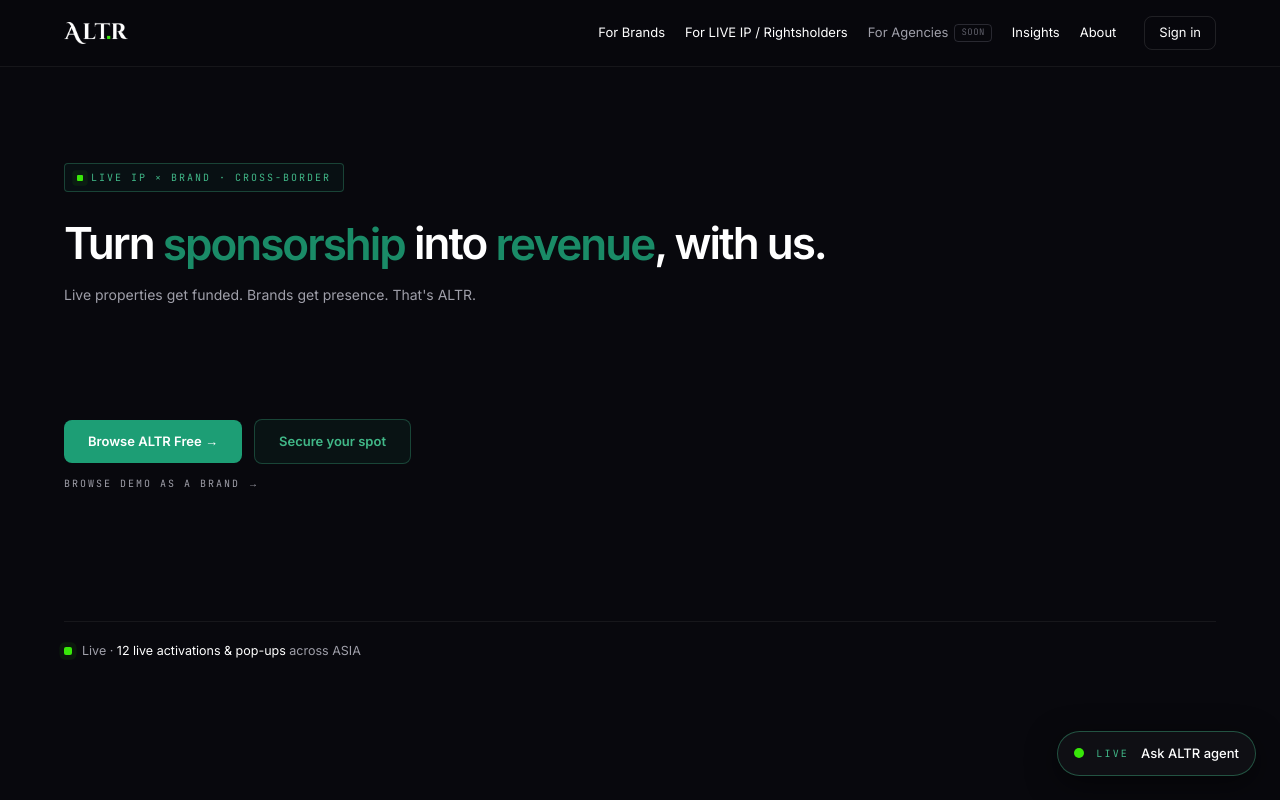
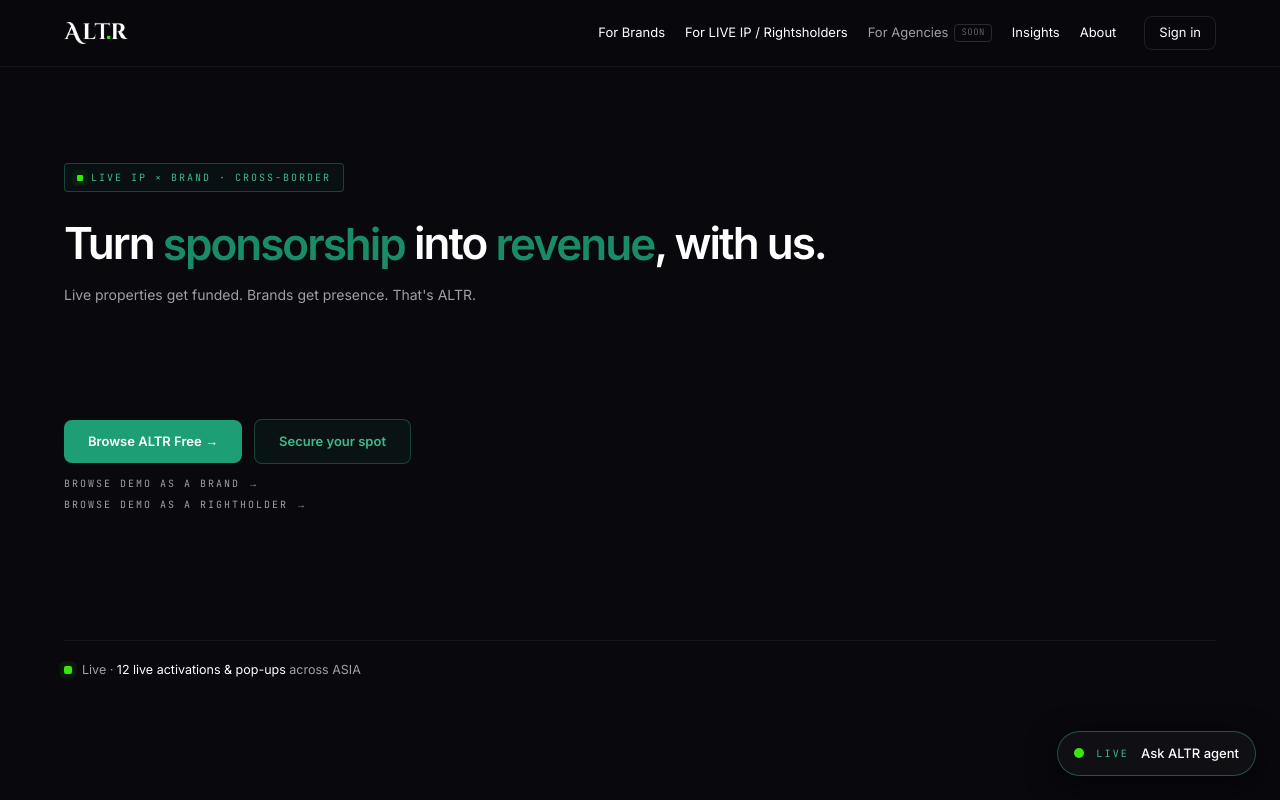
Before and after one commit to altr2026/altr_mvp, a Next.js app: page / in a window 1280 px wide. Shown: the top 800 px of the page. Built offline with nearby package versions, Linux system fonts and the light colour scheme.

Commit message:
Landing: add rightholder counterpart CTA below brand demo link
Adds a second secondary link Browse Demo as a rightholder that routes
to /live-ip, matching the brand-side entry point. The two links stack
vertically under the primary hero buttons.

```diff
--- a/src/components/landing/HeroCTAs.tsx
+++ b/src/components/landing/HeroCTAs.tsx
@@ -26,12 +26,20 @@
         </Link>
       </div>
 
-      <Link
-        href="/brands"
-        className="mt-3 inline-block font-mono text-[10px] uppercase tracking-[0.2em] text-altr-text-2 transition hover:text-altr-lime"
-      >
-        Browse Demo as a brand →
-      </Link>
+      <div className="mt-3 flex flex-col items-start gap-1.5">
+        <Link
+          href="/brands"
+          className="font-mono text-[10px] uppercase tracking-[0.2em] text-altr-text-2 transition hover:text-altr-lime"
+        >
+          Browse Demo as a brand →
+        </Link>
+        <Link
+          href="/live-ip"
+          className="font-mono text-[10px] uppercase tracking-[0.2em] text-altr-text-2 transition hover:text-altr-lime"
+        >
+          Browse Demo as a rightholder →
+        </Link>
+      </div>
 
       <Modal open={signInOpen} onClose={() => setSignInOpen(false)}>
         <ConnectPanel />
```
